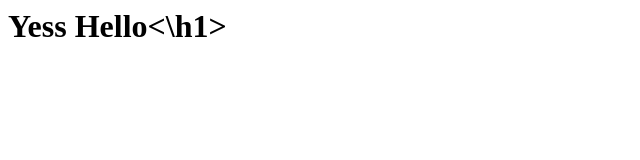
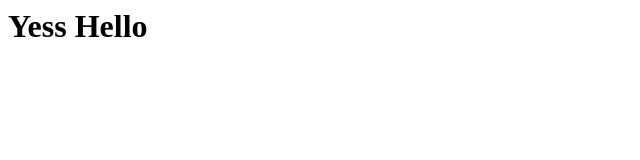
Before and after one commit to leandromendes25/git-training, a plain HTML site: page index.html in a window 1280 px wide. Shown: the whole page, without its empty margins (0-640 px from the left). Drawn offline with Linux system fonts and the light colour scheme.

```diff
--- a/index.html
+++ b/index.html
@@ -1 +1 @@
-<h1>Yess Hello<\h1>
+<h1>Yess Hello</h1>
```
Also changed, not shown: test.js (line endings or trailing spaces), 4 other files.
